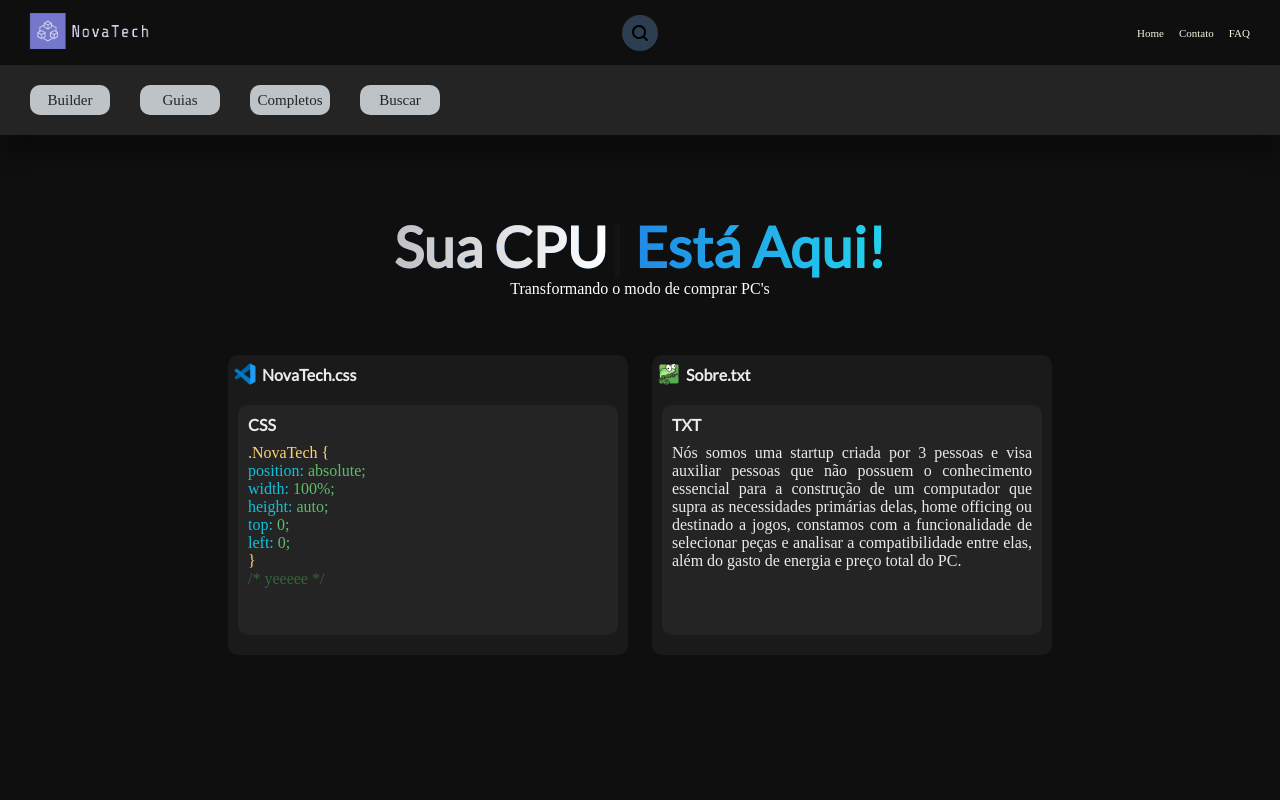
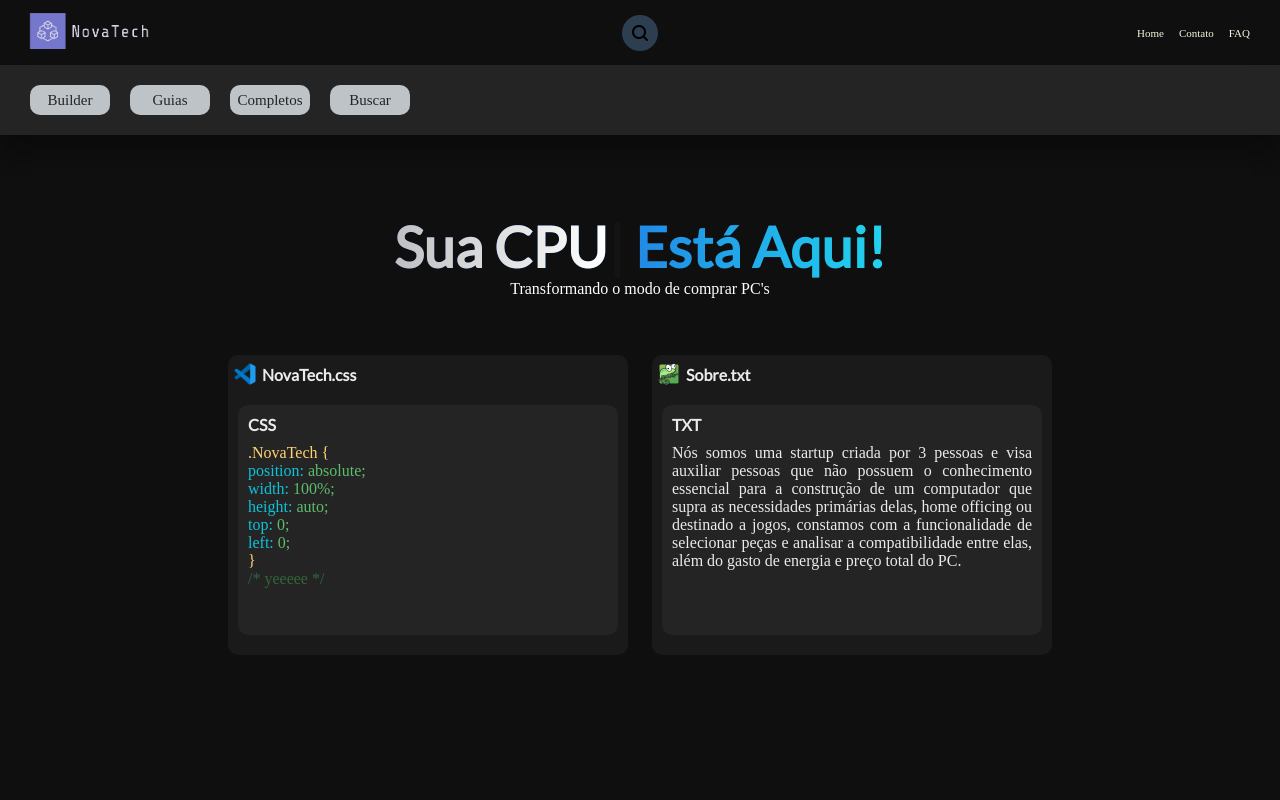
Before and after one commit to Neoboros/NovaTech, a plain HTML site: page index.html in a window 1280 px wide. Shown: the top 800 px of the page. Drawn offline with nearby package versions, Linux system fonts and the light colour scheme; a small style sheet from the web is missing.

Commit message:
Ajustando as resoluções

```diff
--- a/css/mobile.css
+++ b/css/mobile.css
@@ -100,3 +100,8 @@
     width: 18px;
     height: 18px;
 }
+
+.menu ul {
+    justify-content: center;
+    align-items: center;
+}
--- a/css/novatech.css
+++ b/css/novatech.css
@@ -94,22 +94,22 @@ header li:hover {
     width: auto;
     height: 70px;
     display: flex;
-    justify-content: space-between;
+    justify-content: left;
     object-fit: contain;
     align-items: center;
 }
 
 .menu ul {
     display: flex;
+    font-size: 15px;
+    list-style-type: none;
+    margin-left: 30px;
 }
 
 .menu li {
     color: rgb(36, 36, 36);
-    list-style-type: none;
     cursor: pointer;
     object-fit: contain;
-    margin-left: 30px;
-    font-size: 15px;
     background-color: #bdc3c7;
     border-radius: 10px;
     width: 80px;
@@ -119,6 +119,7 @@ header li:hover {
     align-items: center;
     justify-content: center;
     display: flex;
+    margin-right: 20px;
 }
 
 .menu li:hover {
@@ -144,7 +145,6 @@ header li:hover {
     position: absolute;
     width: 100%;
     height: 100%;
-    z-index: 1;
 }
 
 .text-typewriter {
```
